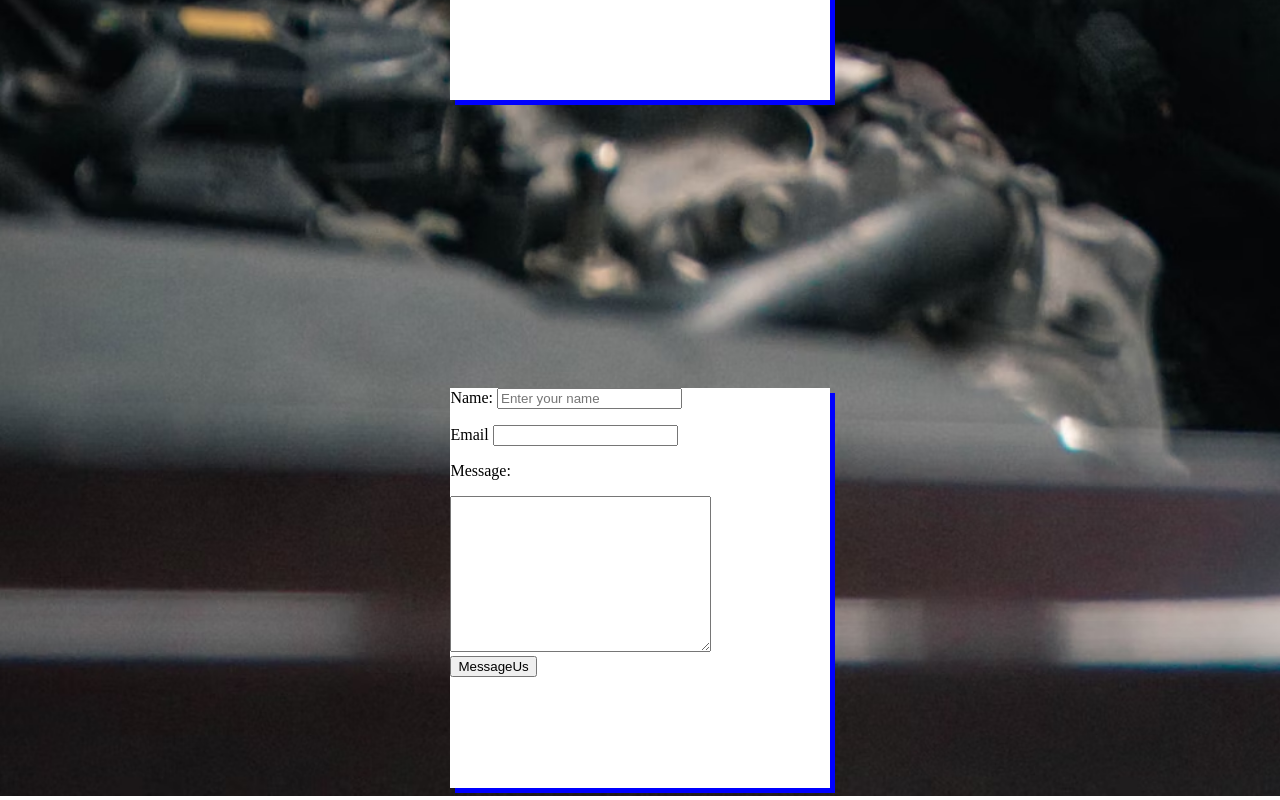
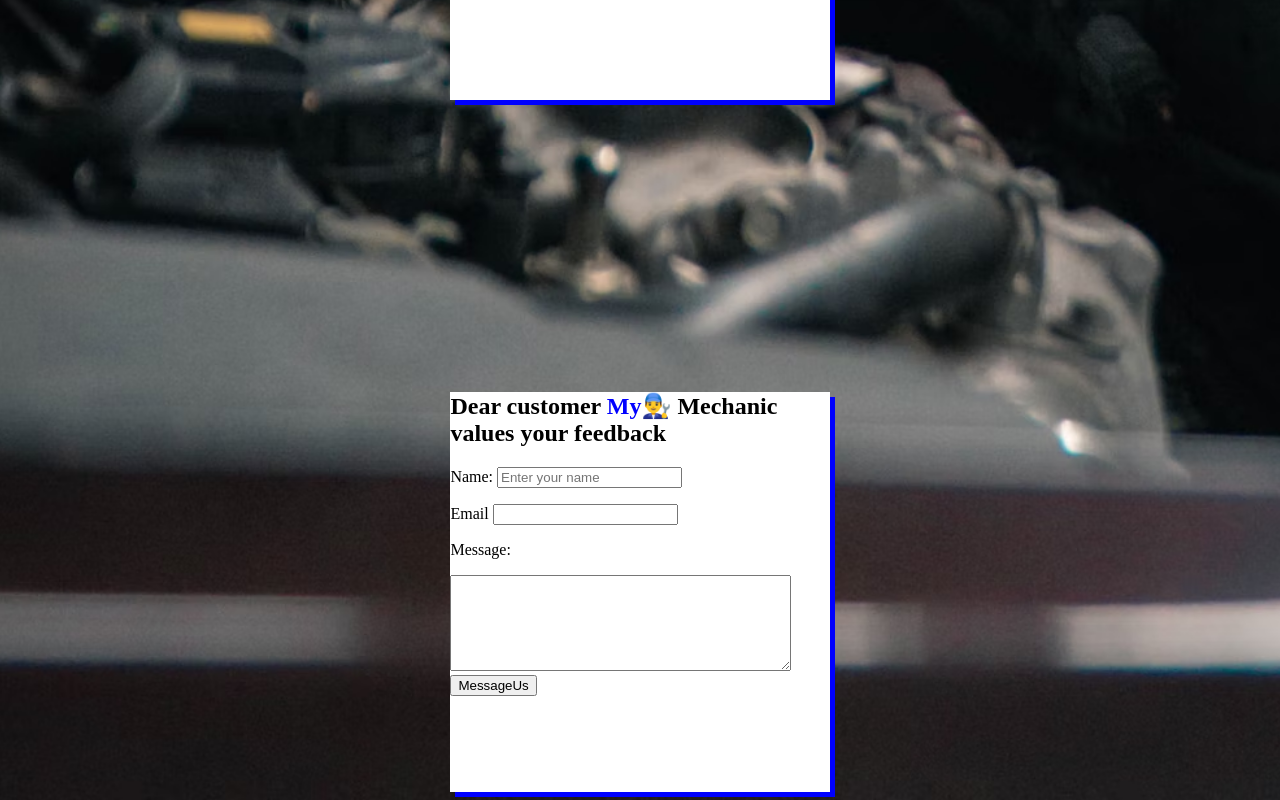
Before and after one commit to denisdelaki/phase1-project, a plain HTML site: page index.html in a window 1280 px wide. Shown: the part 2876-3676 px from the top of the page. Drawn offline with Linux system fonts and the light colour scheme.

Commit message:
modified the contact card

```diff
--- a/index.html
+++ b/index.html
@@ -102,11 +102,12 @@
     </section>
     <section id="section5">
         <div id="contact">
-       <form action="">
+             <h1>Dear customer <span class="span">My👨‍🔧 </span>Mechanic <br> values your feedback</h1>
+       <form action="" id="contact-form">
         <p>Name: <input type="text" placeholder="Enter your name"></p>
         <p>Email <input type="email" name="email"></p>
         <p>Message:</p>
-        <textarea name="contact" cols="30" rows="10"></textarea><br>
+        <textarea name="contact" cols="40" rows="6"></textarea><br>
         <button>MessageUs</button>
        </form>
        </div>
```
